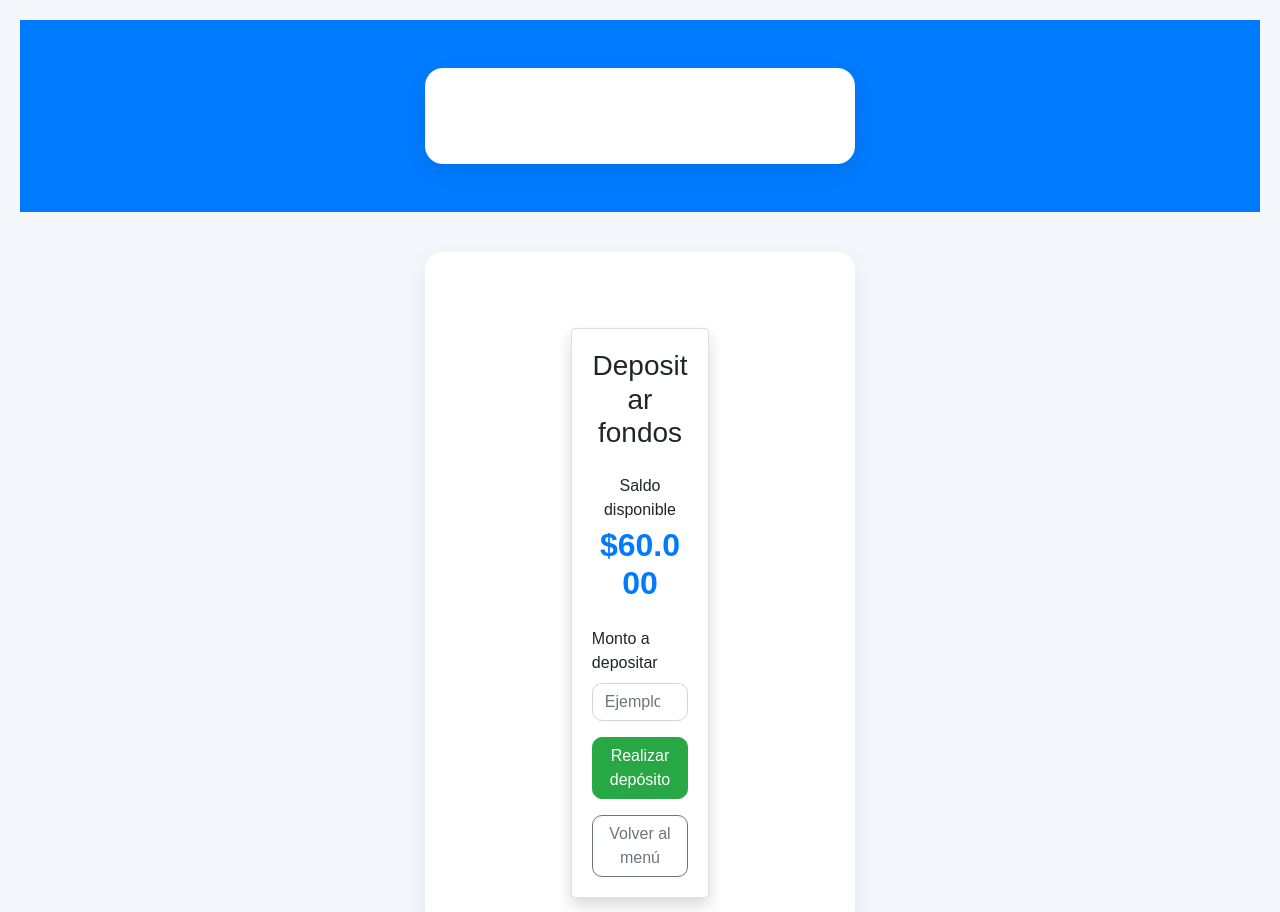
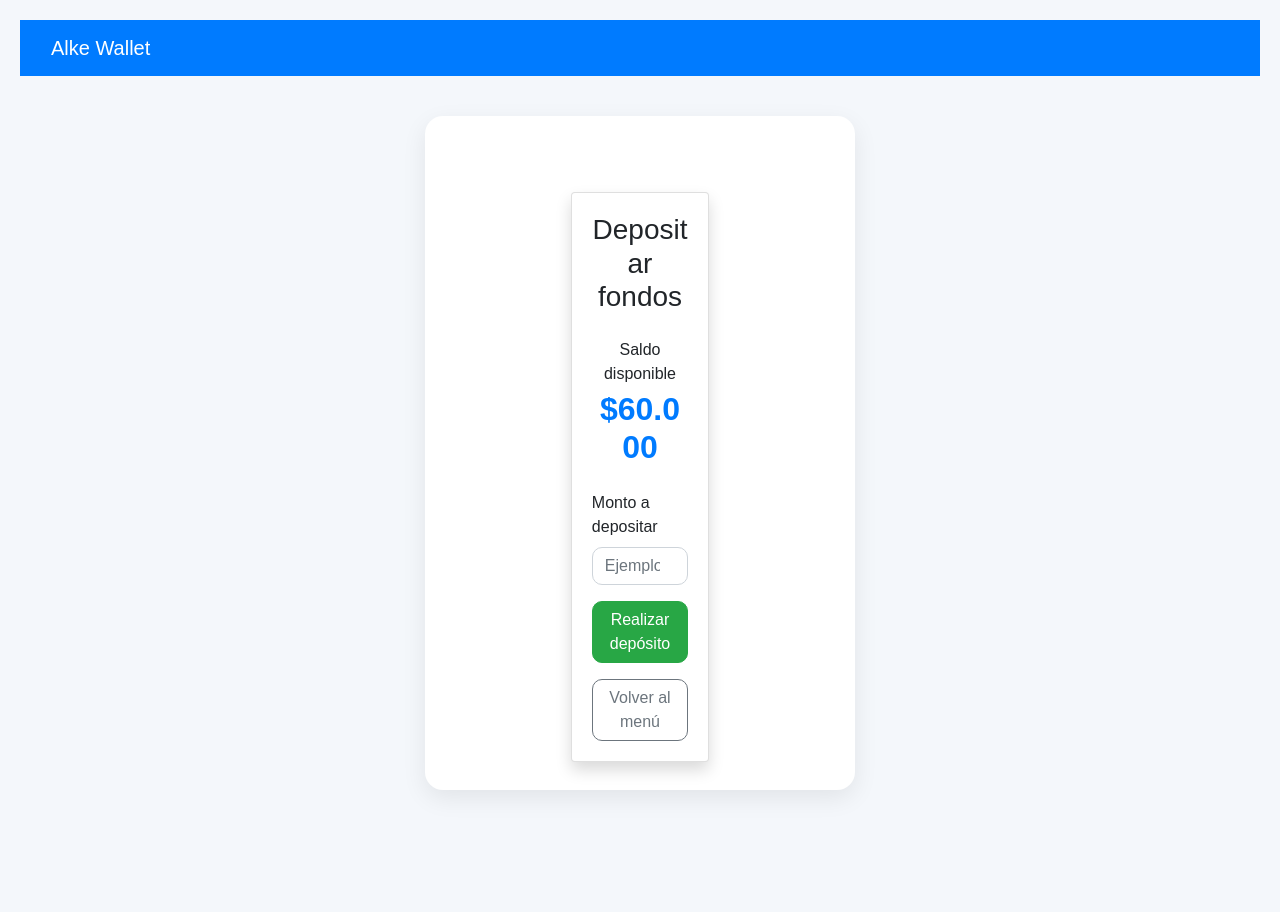
Before and after one commit to eugeniaperinetti-spec/alke-wallet, a plain HTML site: page deposit.html in a window 1280 px wide. Shown: the top 912 px of the page. After the commit the page ends 850 px from the top, so only its background shows below. Drawn offline with nearby package versions, Linux system fonts and the light colour scheme.

Commit message:
Corrige encabezado de las pantallas

```diff
--- a/deposit.html
+++ b/deposit.html
@@ -24,7 +24,7 @@
 
     <header>
         <nav class="navbar navbar-dark bg-primary">
-            <div class="container">
+            <div class="container-fluid">
                 <a class="navbar-brand" href="menu.html">
                     Alke Wallet
                 </a>
```
Also changed, not shown: login.html (+1 -1 lines).
